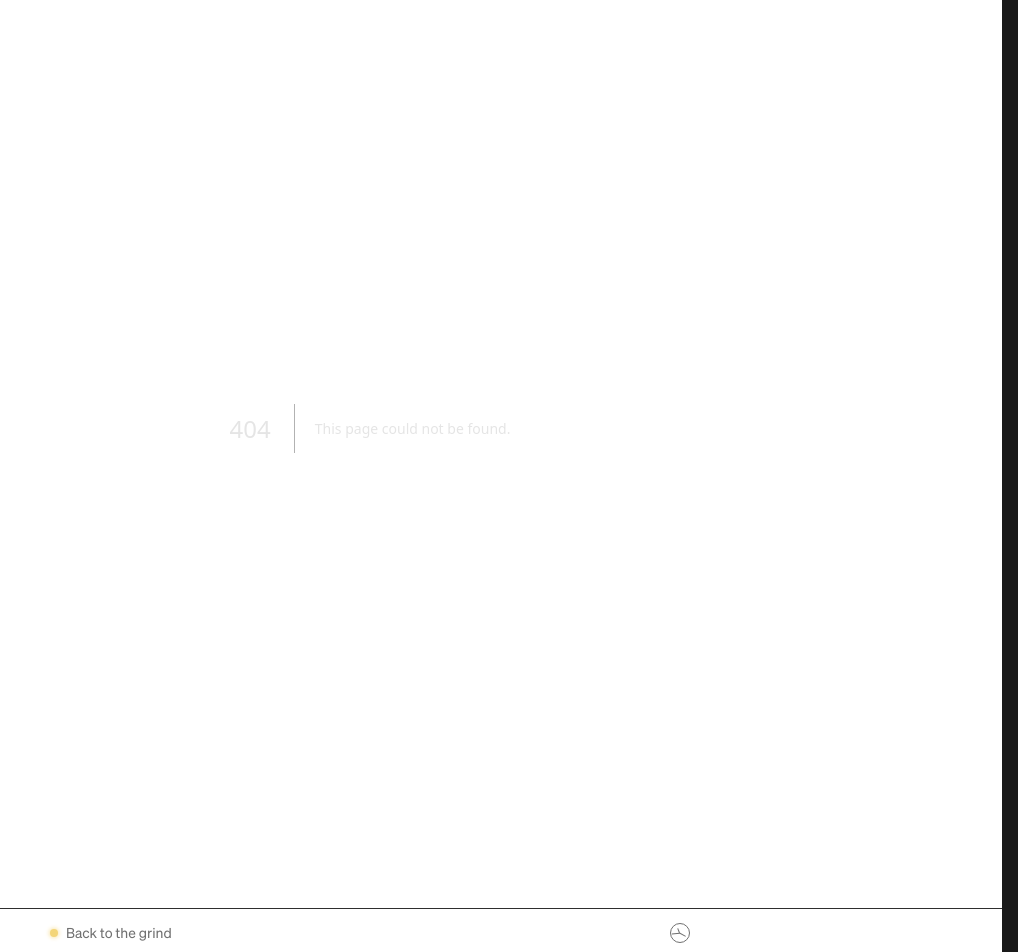
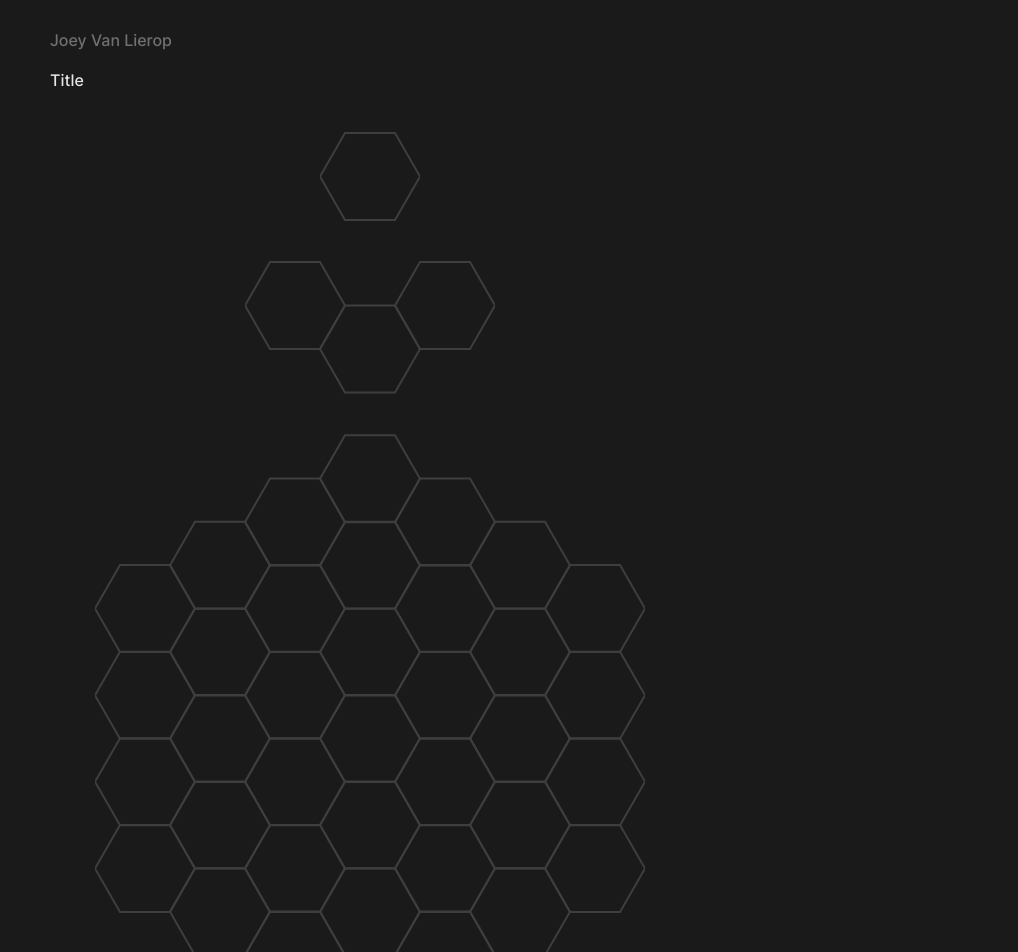
Before and after one commit to joeyvanlierop/joey, a Next.js app: page /hexagons in a window 1280 px wide. Before the commit this address had no page. Shown: the part 100-1052 px from the top of the page, without its empty margins (262-1280 px from the left). Built offline with nearby package versions, Linux system fonts and the light colour scheme.

Commit message:
Funny hexagons

```diff
--- /dev/null
+++ b/app/(playground)/hexagons/hexagon.tsx
@@ -0,0 +1,11 @@
+export function Hexagon(props) {
+  return (
+    <polygon
+      points="100,0 50,-87 -50,-87 -100,-0 -50,87 50,87"
+      className={`cursor-pointer fill-transparent stroke-[4px] stroke-mono-500`}
+      style={{
+        transform: `translate(${props.x}px, ${props.y}px)`,
+      }}
+    />
+  );
+}
--- /dev/null
+++ b/app/(playground)/hexagons/page.tsx
@@ -0,0 +1,77 @@
+"use client";
+
+import { Column } from "@components/column";
+import { Metadata } from "next";
+import { Hexagon } from "./hexagon";
+import { useEffect, useState } from "react";
+
+export const metadata: Metadata = {
+  title: "Hexagons",
+  description: "They are the bestagons.",
+  openGraph: {
+    title: "Hexagons",
+    description: "They are the bestagons.",
+    url: "https://joeyvanlierop.com/hive",
+  },
+};
+
+type Hex = {
+  q: number;
+  r: number;
+  s: number;
+};
+
+export default function Home() {
+  const SIZE = 3;
+  const [board, setBoard] = useState<Set<Hex>>(new Set());
+
+  useEffect(() => {
+    const newBoard = new Set<Hex>();
+
+    for (let q = -SIZE; q <= SIZE; q++) {
+      for (let r = -SIZE; r <= SIZE; r++) {
+        for (let s = -SIZE; s <= SIZE; s++) {
+          if (q + r + s === 0) {
+            newBoard.add({ q, r, s });
+          }
+        }
+      }
+    }
+
+    setBoard(newBoard);
+  }, []);
+
+  return (
+    <Column className="gap-10">
+      <figure className="flex items-center justify-center">
+        <svg viewBox="-100 -87 200 174" width={100} height={87 + 2}>
+          <Hexagon x={0} y={0} />
+        </svg>
+      </figure>
+      <figure className="flex items-center justify-center">
+        <svg viewBox="-250 -174 500 261" width={250} height={87 * (3 / 2) + 2}>
+          <Hexagon x={-150} y={-87} />
+          <Hexagon x={0} y={0} />
+          <Hexagon x={150} y={-87} />
+        </svg>
+      </figure>
+      <figure className="flex items-center justify-center">
+        <svg
+          viewBox={`
+          ${-100 - 150 * SIZE}
+          ${-87 * (SIZE * 2 + 1)}
+          ${200 + 300 * SIZE}
+          ${174 * (SIZE * 2 + 1)}`}
+          width={100 + 150 * SIZE}
+          height={87 * (SIZE * 2 + 1)}
+        >
+          {[...board].map((hex) => {
+            var x = 100 * ((3 / 2) * hex.q);
+            var y = 100 * ((Math.sqrt(3) / 2) * hex.q + Math.sqrt(3) * hex.r);
+            return <Hexagon key={[hex.q, hex.r, hex.s]} x={x} y={y} />;
+          })}
+        </svg>
+      </figure>
+    </Column>
+  );
+}
--- /dev/null
+++ b/app/(playground)/layout.tsx
@@ -0,0 +1,23 @@
+import { Column } from "@components/column";
+import { MdxContent } from "app/writing/[slug]/mdx-content";
+import dayjs from "dayjs";
+import Link from "next/link";
+
+export default function PlaygroundLayout({ children }) {
+  return (
+    <div className="flex w-full justify-center">
+      <Column className="gap-10">
+        <div className="flex flex-col justify-center items-start">
+          <Link
+            className="font-header font-medium text-mono-400 mb-4 no-underline"
+            href="/"
+          >
+            Joey Van Lierop
+          </Link>
+          <h1 className="font-header font-medium mb-0">Title</h1>
+        </div>
+        {children}
+      </Column>
+    </div>
+  );
+}
--- a/app/page.tsx
+++ b/app/page.tsx
@@ -5,10 +5,10 @@ import { Metadata } from "next";
 
 export const metadata: Metadata = {
   title: "Joey",
-  description: "A bit of my brain",
+  description: "A bit of my brain.",
   openGraph: {
     title: "Joey",
-    description: "A bit of my brain",
+    description: "A bit of my brain.",
     url: "https://joeyvanlierop.com/",
   },
 };
```
Also changed, not shown: tsconfig.json (+6 -21 lines), app/(playground)/hexagons/board.tsx (added).
